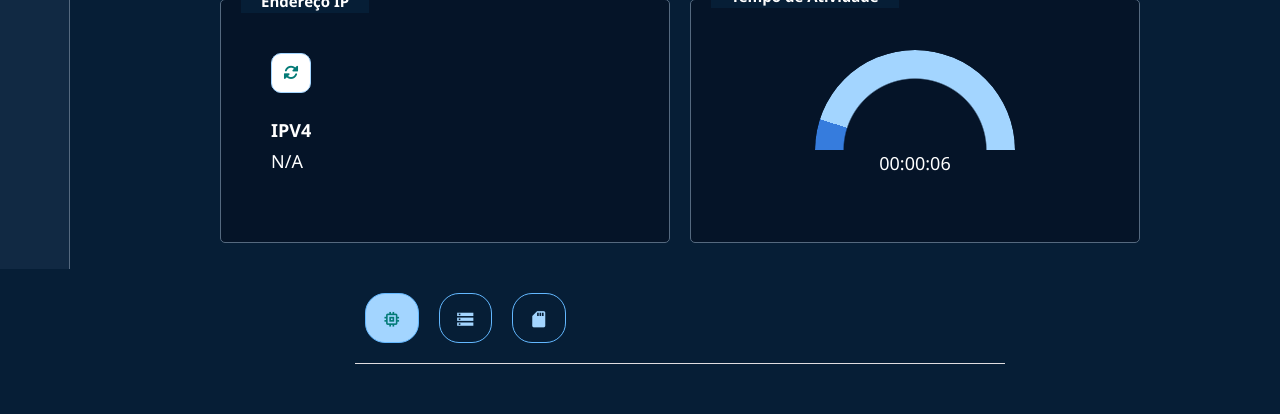
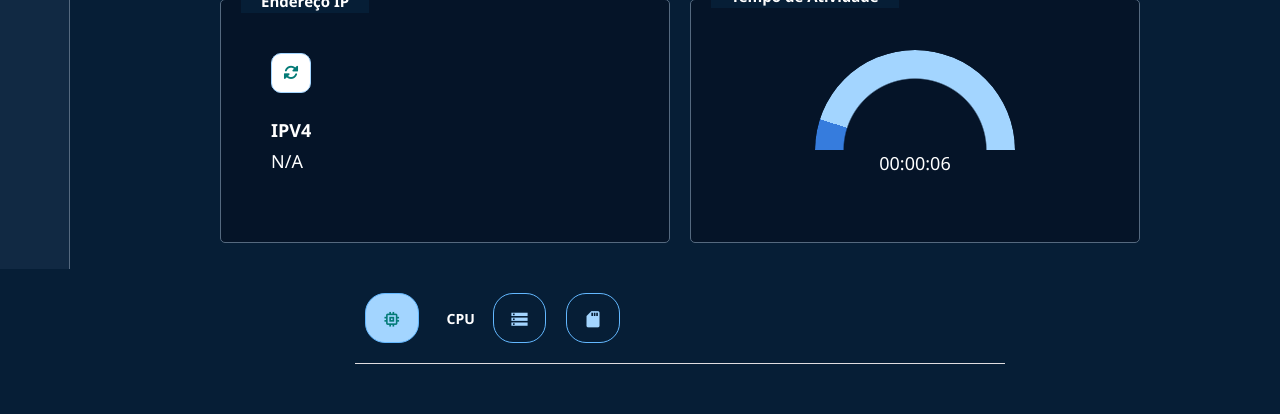
Before and after one commit to michelleGomes85/OpsLinux, a Flask app: page / in a window 1280 px wide. Shown: the part 531-945 px from the top of the page. Run offline with Flask 3, Linux system fonts and the light colour scheme; data that the repository does not hold is empty; some libraries are stand-ins or nearby versions.

Commit message:
improve user understanding

```diff
--- a/static/css/styles_dashboard.css
+++ b/static/css/styles_dashboard.css
@@ -241,6 +241,26 @@
     padding-bottom: 100px;
 }
 
+.link-graphic {
+    display: flex;
+    align-items: center;
+    gap: 10px;
+}
+
+.tip-text {
+    font-weight: bold;
+    color: #fff;
+    padding: 4px 8px;
+    border-radius: 5px;
+    font-size: 14px;
+    text-transform: uppercase;
+}
+
+.hidden {
+    display: none;
+}
+
+
 @media (max-width: 1500px) {
 
     #cpu-usage-chart, #disk-usage-chart, #memory-usage-chart {
--- a/static/js/script_pagination_graphic.js
+++ b/static/js/script_pagination_graphic.js
@@ -33,3 +33,18 @@ btn_cpu.addEventListener('click', function() {
     btn_disk.classList.remove('select');
     btn_cpu.classList.add('select');
 });
+
+const btns = document.querySelectorAll(".btn-success");
+
+btns.forEach(btn => {
+    btn.addEventListener("click", function () {
+
+        document.querySelectorAll(".tip-text").forEach(span => span.classList.add("hidden"));
+
+        btns.forEach(b => b.classList.remove("select"));
+
+        this.classList.add("select");
+
+        this.nextElementSibling.classList.remove("hidden");
+    });
+});
--- a/templates/dashboard.html
+++ b/templates/dashboard.html
@@ -116,18 +116,21 @@
                                 <button data-position="top" class="btn btn-success tooltipped select" id="btnCPU" data-tooltip="Porcentagem Consumo de CPU, cada Núcleo">
                                     <i class="material-icons">memory</i>
                                 </button>
+                                <span class="tip-text">CPU</span>
                             </div>
 
                             <div class="link-graphic">
                                 <button data-position="top" class="btn btn-success tooltipped" id="btnDisk" data-tooltip="Porcentagem Consumo de Disco">
                                     <i class="material-icons">storage</i>
                                 </button>
+                                <span class="tip-text hidden">Disco</span>
                             </div>
 
                             <div class="link-graphic">
-                                <button data-position="top" class="btn btn-success tooltipped" id="btnMemory"  data-tooltip="Porcentagem Consumo de Memória">
+                                <button data-position="top" class="btn btn-success tooltipped" id="btnMemory" data-tooltip="Porcentagem Consumo de Memória">
                                     <i class="material-icons">sd_card</i>
                                 </button>
+                                <span class="tip-text hidden">Memória</span>
                             </div>
                         </div>
 
```
